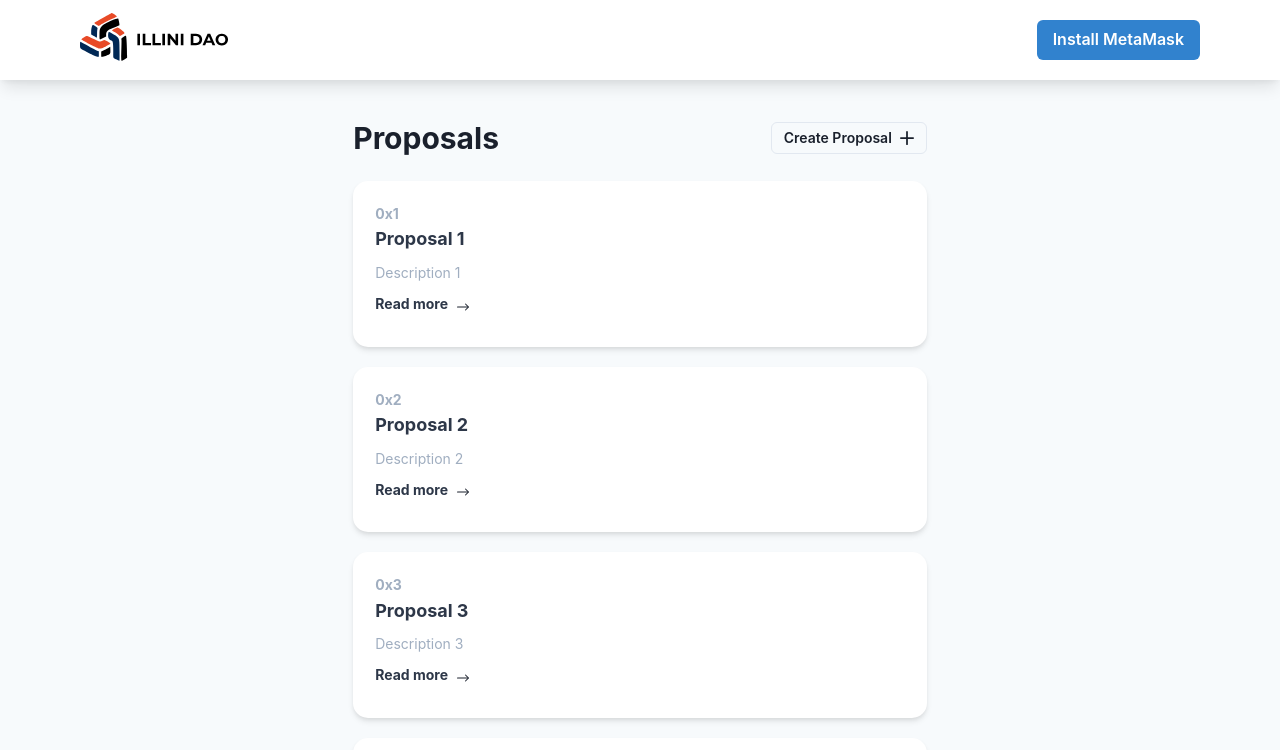
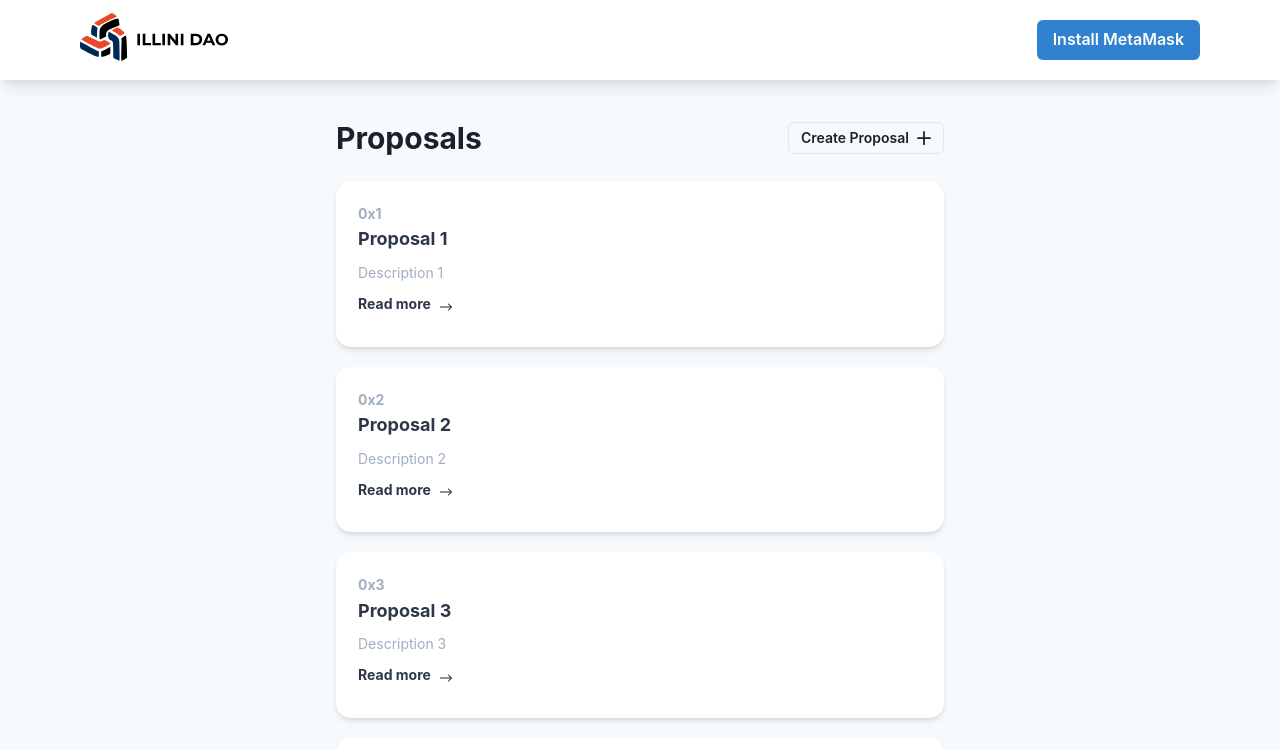
Before and after one commit to IlliniBlockchain/dao-token, a React (Create React App) app in the folder client/: page / in a window 1280 px wide. Shown: the top 750 px of the page. Built offline with nearby package versions, Linux system fonts and the light colour scheme.

Commit message:
Increase width of proposal container

```diff
--- a/client/src/pages/Home.jsx
+++ b/client/src/pages/Home.jsx
@@ -6,7 +6,7 @@ const Home = () => {
   return (
     <Box bgColor="gray.50">
       <Navbar />
-      <Container>
+      <Container minW="50%">
         <ProposalList proposals={mockProposalData} />
       </Container>
     </Box>
```
